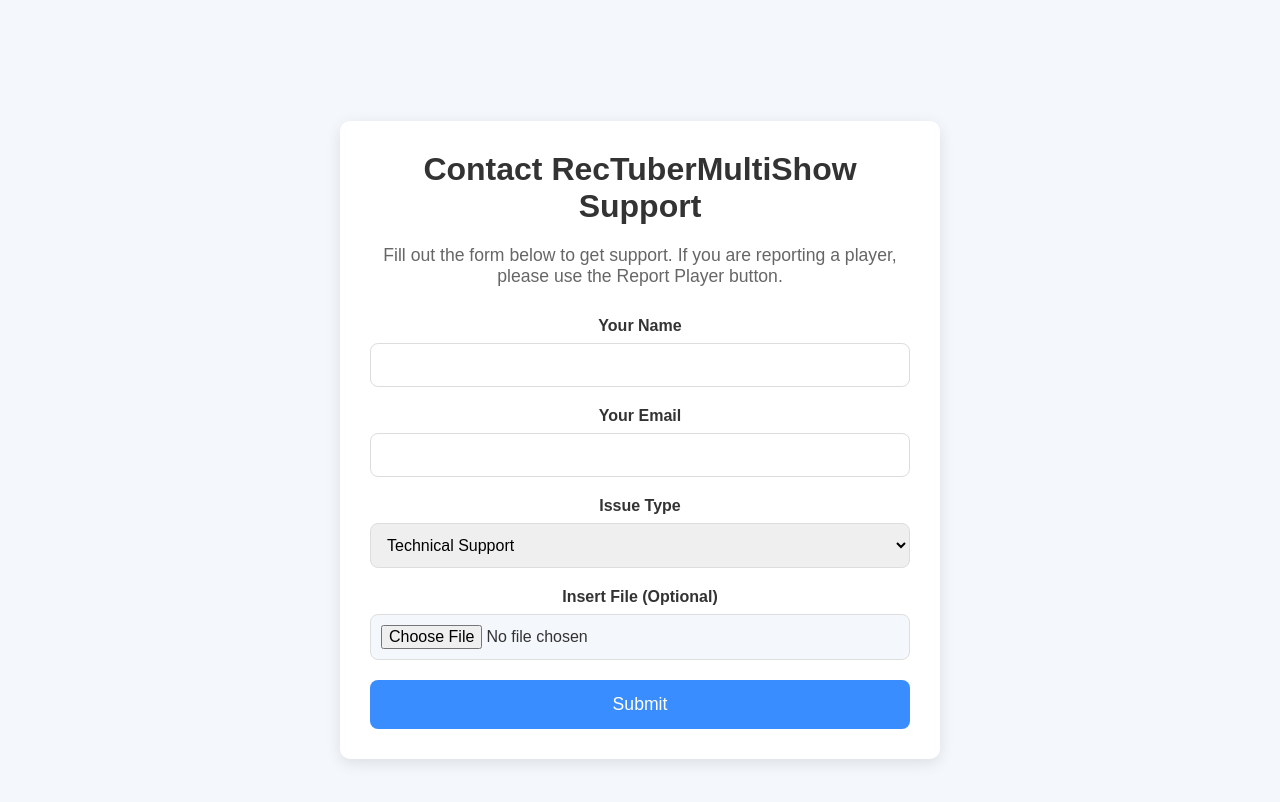
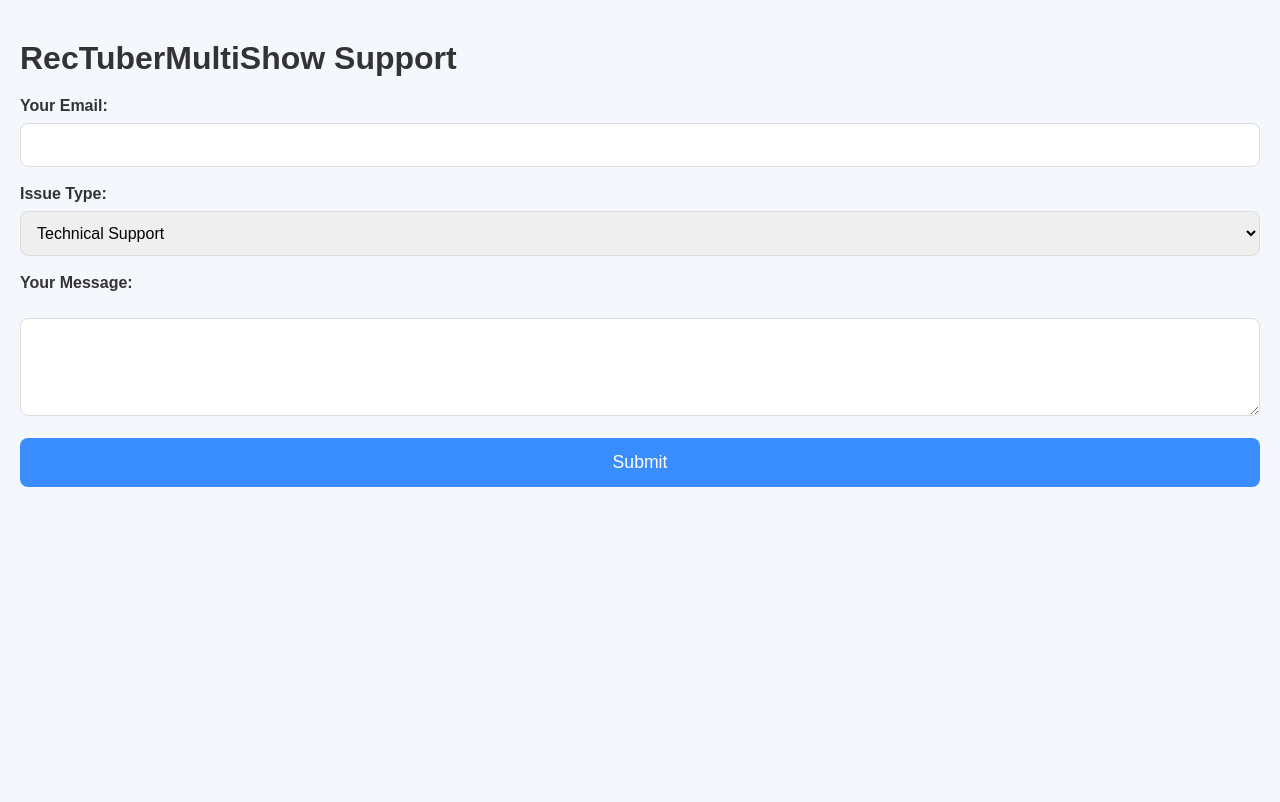
Before and after one commit to RealDDTC/RecTuberMultiSupport, a plain HTML site: page index.html in a window 1280 px wide. Drawn offline with Linux system fonts and the light colour scheme.

Commit message:
Update index.html

```diff
--- a/index.html
+++ b/index.html
@@ -8,55 +8,38 @@
 </head>
 <body>
 
-<div class="container">
-    <div class="form-wrapper">
-        <h1>Contact RecTuberMultiShow Support</h1>
-        <p>Fill out the form below to get support. If you are reporting a player, please use the Report Player button.</p>
+    <h1>RecTuberMultiShow Support</h1>
 
+    <!-- Support Form -->
     <form id="support-form" action="https://formspree.io/f/xkgnalkk" method="POST">
-            <!-- Basic Support Fields -->
-            <div class="form-group">
-                <label for="name">Your Name</label>
-                <input type="text" id="name" name="name" required>
-            </div>
+        <label for="email">Your Email:</label>
+        <input type="email" id="email" name="email" required><br><br>
 
-            <div class="form-group">
-                <label for="email">Your Email</label>
-                <input type="email" id="email" name="email" required>
-            </div>
-
-            <div class="form-group">
-                <label for="issue">Issue Type</label>
+        <label for="issue">Issue Type:</label>
         <select id="issue" name="issue" required>
             <option value="Technical Support">Technical Support</option>
             <option value="General Support">General Support</option>
             <option value="Bug Report">Bug Report</option>
+            <option value="Report Player">Report Player</option>
             <option value="Staff Application">Staff Application</option>
             <option value="Ban Appeal">Ban Appeal</option>
-                    <option value="Report Player">Report Player</option>
-                </select>
+        </select><br><br>
+
+        <!-- Report Player Section, initially hidden -->
+        <div id="report-player-section" style="display: none;">
+            <label for="player-username">Player's Username:</label>
+            <input type="text" id="player-username" name="player-username"><br><br>
         </div>
 
-            <!-- Report Player Section -->
-            <div id="report-player-section" class="form-group">
-                <label for="player-username">Player's Username</label>
-                <input type="text" id="player-username" name="player-username" placeholder="Enter the player's username">
-            </div>
-
-            <!-- File Input (Insert File) -->
-            <div class="form-group">
-                <label for="file">Insert File (Optional)</label>
-                <input type="file" id="file" name="file">
-            </div>
+        <label for="message">Your Message:</label><br>
+        <textarea id="message" name="message" rows="4" cols="50" required></textarea><br><br>
 
         <button type="submit">Submit</button>
     </form>
 
-        <div class="thank-you-message" id="thank-you-message">
-            <h2>Thank You for Contacting RecTuberMultiShow Support!</h2>
-            <p>If the email address is provided correctly, we’ll get back to you as soon as possible.</p>
-        </div>
-    </div>
+    <!-- Thank You Message -->
+    <div id="thank-you-message" style="display: none;">
+        <p>Thank you for contacting RecTuberMultiShow Support. If the email address is provided and correct, we'll get back to you as soon as possible.</p>
     </div>
 
     <script src="app.js"></script>
```
Lines whose indentation alone changed are shown as unchanged.
